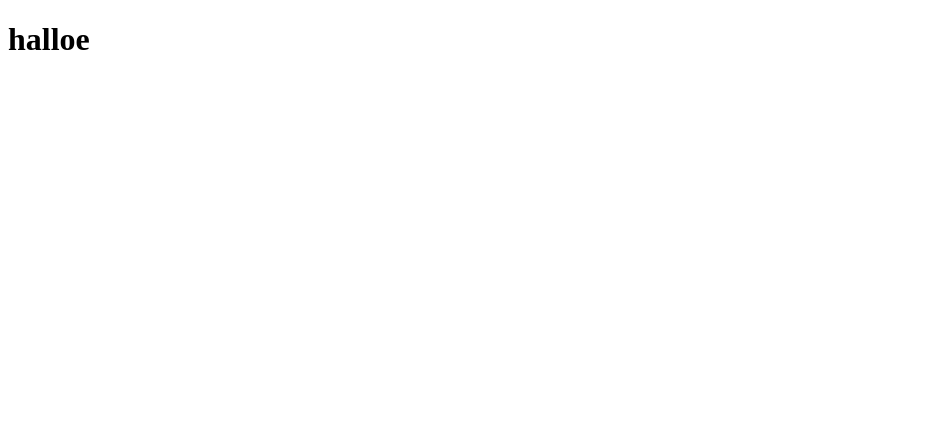
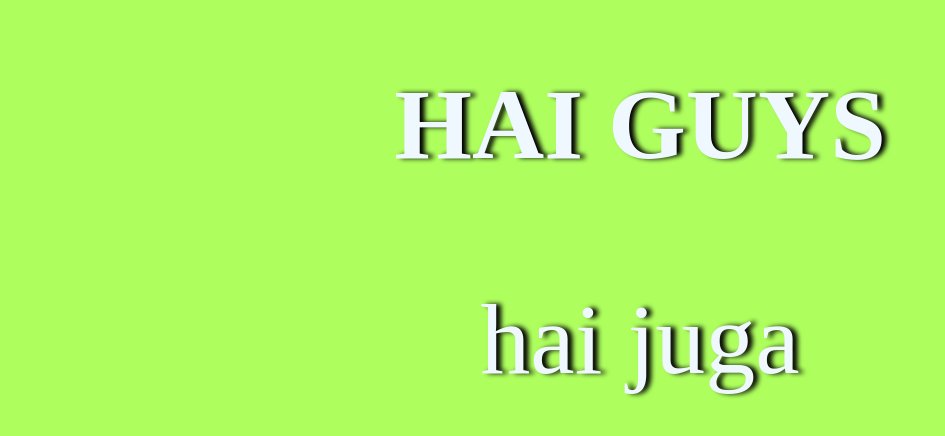
Before and after one commit to ariefrahmanpratama/wp2_ariefrahmanp, a plain HTML site: page index.html in a window 1280 px wide. Shown: the whole page, without its empty margins (0-945 px from the left). Drawn offline with Linux system fonts and the light colour scheme.

Commit message:
nambah style.css

```diff
--- a/index.html
+++ b/index.html
@@ -3,10 +3,11 @@
 <head>
     <meta charset="UTF-8">
     <meta name="viewport" content="width=device-width, initial-scale=1.0">
+    <link rel="stylesheet" href="style.css">
     <title>Document</title>
 </head>
 <body>
-    <h1>halloe</h1>
-    <p></p>
+    <h1>HAI GUYS</h1>
+    <p>hai juga</p>
 </body>
 </html>
--- /dev/null
+++ b/style.css
@@ -0,0 +1,10 @@
+body {
+    background-color: rgba(128, 255, 0, 0.63);
+}
+
+p,h1{
+    text-align: center;
+    font-size: 100px;
+    color: aliceblue;
+    text-shadow: 5px 0px 5px black;
+}
```
